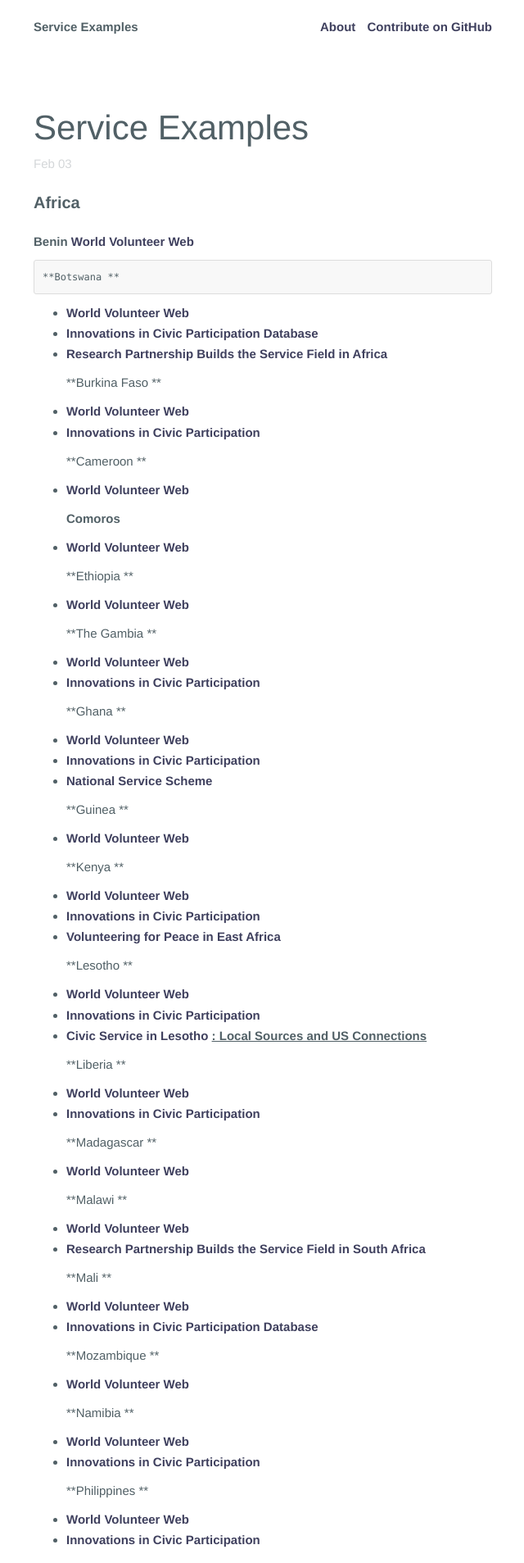
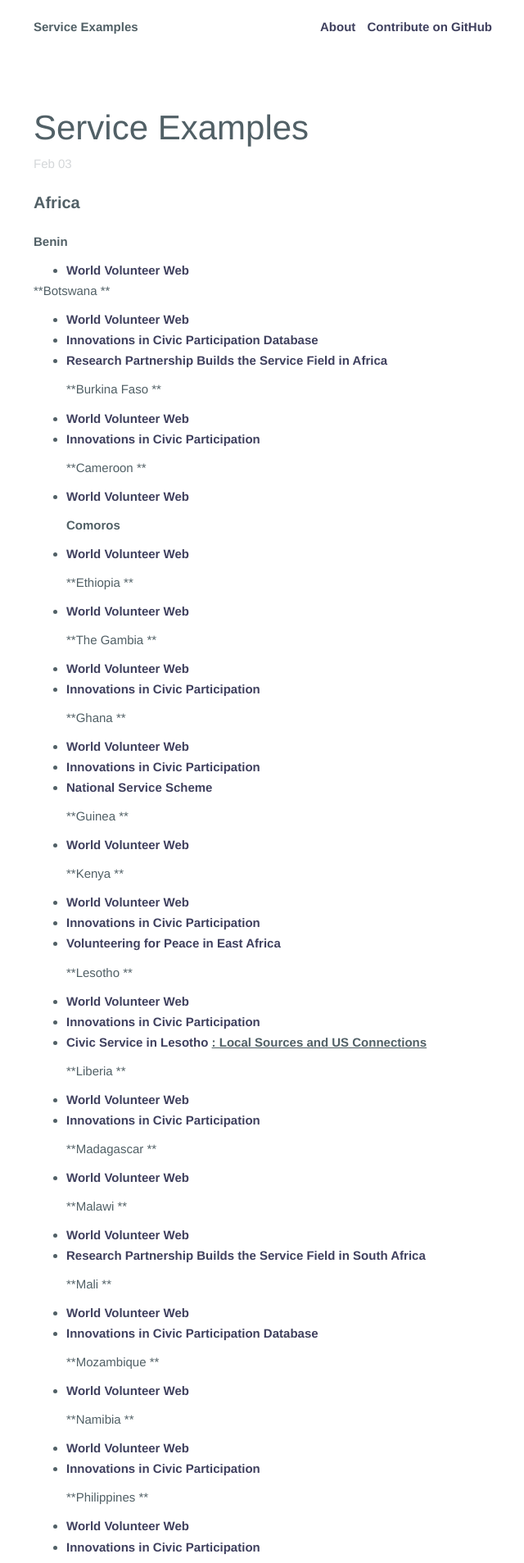
Before and after one commit to PeaceCorps/Volunteerism-Toolkit, a Jekyll site: the page built from _posts/2015-02-03-Service-Examples.md, in a window 1280 px wide. Shown: the top 1907 px of the page at 82% size, without its empty margins (319-959 px from the left). Built offline with Jekyll 4.4.1, drawn with Linux system fonts in a browser that asks for light colours; Markdown is read by kramdown in place of the engine named in the settings.

Commit message:
Update 2015-02-03-Service-Examples.md

```diff
--- a/_posts/2015-02-03-Service-Examples.md
+++ b/_posts/2015-02-03-Service-Examples.md
@@ -7,18 +7,12 @@ layout: blog
 ### **Africa**
 
 **Benin**
-    [World Volunteer Web](http://www.worldvolunteerweb.org/browse/countries/benin.html)
+* [World Volunteer Web](http://www.worldvolunteerweb.org/browse/countries/benin.html)
 
-    **Botswana **
-
+**Botswana **
 *   [World Volunteer Web](http://www.worldvolunteerweb.org/browse/countries/botswana.html)
-*   [
-            Innovations in Civic Participation Database
-        ](http://www.icicp.org/resource-library/icp-publications/global-youth-service-database/africa-2/sub-saharan-africa/botswana/)
-        **<u></u>**
-*   [
-            Research Partnership Builds the Service Field in Africa
-        ](http://www.worldvolunteerweb.org/resources/research-reports/national/doc/research-partnerships-build-the.html)
+*   [Innovations in Civic Participation Database](http://www.icicp.org/resource-library/icp-publications/global-youth-service-database/africa-2/sub-saharan-africa/botswana/)
+*   [Research Partnership Builds the Service Field in Africa](http://www.worldvolunteerweb.org/resources/research-reports/national/doc/research-partnerships-build-the.html)
 
     **Burkina Faso **
 
```
